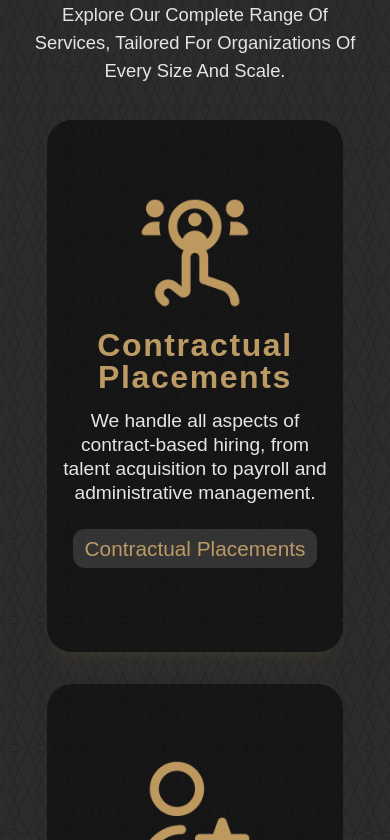
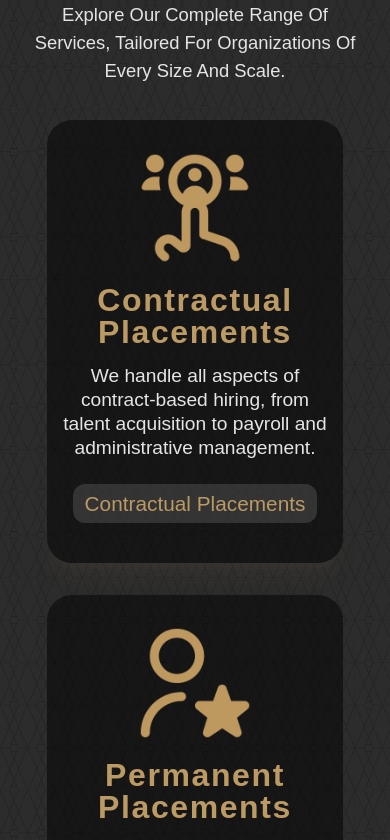
Before and after one commit to AnserShafiq/TalentAvenue, a React (Create React App) app: page / in a window 390 px wide. Shown: the part 6424-7264 px from the top of the page. Built offline with nearby package versions, Linux system fonts and the light colour scheme; a web font is replaced by a local one.

Commit message:
Updated Contact Card Data On Home

```diff
--- a/src/Components/Cards/IndustryFlipCard.jsx
+++ b/src/Components/Cards/IndustryFlipCard.jsx
@@ -11,7 +11,7 @@ const IndustryFlipCard = ({ target }) => {
         alt={`${target.Name} - Pic`}
       />
       <div className="absolute w-full h-full top-0 left-0 flex px-6 pb-10 items-end justify-center text-center leading-tight bg-gradient-to-t from-[#030303af] from-0% to-transparent to-40% rounded-[20px]">
-        <h3 className="text-w-1 text-[1.5rem] font-[600] uppercase tracking-wide">{target.Name}</h3>
+        <h3 className="text-w-1 text-[1.5rem] font-extrabold lg:font-[600] uppercase stroke-cyan-500 tracking-wide">{target.Name}</h3>
       </div>
     </div>
   );
@@ -23,7 +23,7 @@ const IndustryFlipCard = ({ target }) => {
         src={target.Image}
         alt={`${target.Name} - Pic`}
       />
-      <div className="absolute w-full h-full top-0 left-0 flex flex-col px-6 py-8 text-start items-start justify-start bg-black bg-opacity-80 rounded-[20px]">
+      <div className="absolute w-full h-full top-0 left-0 flex flex-col px-6 py-3 lg:py-8 text-start items-start justify-start bg-black bg-opacity-80 rounded-[20px]">
         <h3 className="text-g-1 text-[1.5rem] font-bold tracking-wide uppercase">{target.Name}</h3>
         <p className='text-w-1 text-[1.1rem] lg:text-[1.3rem] font-[300]  leading-tight mb-2'> <b className='font-semibold'>Job Types:</b> {target.JobTypes}</p>
         <p className='text-w-1 text-[1.1rem] lg:text-[1.3rem] font-[300] leading-tight'> <b className='font-semibold'>Focus:</b> {target.Statement}</p>
@@ -33,7 +33,7 @@ const IndustryFlipCard = ({ target }) => {
   );
 
   return (
-    <div className="flex flex-col w-[300px] h-[350px] lg:w-[375px] lg:h-[420px] my-5 lg:my-10 rounded-[20px]">
+    <div className="flex flex-col w-[300px] h-[370px] lg:w-[375px] lg:h-[420px] my-5 lg:my-10 rounded-[20px]">
       <ReactFlipCard
         containerStyle={
           {
--- a/src/Pages/CommonSections/RecruitmentSols.jsx
+++ b/src/Pages/CommonSections/RecruitmentSols.jsx
@@ -16,7 +16,7 @@ const RecruitmentCard = ({type,mobileView, title, targetIcon,desc,link }) => {
                         <img className='w-full h-[100%] rounded-[25px] object-center' src={targetIcon} alt='Recruitment Solutions By Talent Avenue' />
                     </div>
                 ) :(
-                    <div className={`h-[63vh] lg:h-[66vh] 2xl:h-[50vh] my-4 lg:my-0 ${mobileView ? 'flex flex-col': 'hidden lg:flex flex-col'} relative shadow-xl shadow-[#bc9a640f] bg-[#0000007f] justify-center px-4 py-5 lg:py-0 items-center text-center h-[100%] rounded-[25px]`} >
+                    <div className={`h-fit lg:h-[66vh] 2xl:h-[50vh] my-4 lg:my-0 ${mobileView ? 'flex flex-col': 'hidden lg:flex flex-col'} relative shadow-xl shadow-[#bc9a640f] bg-[#0000007f] justify-center px-4 py-8 lg:py-0 items-center text-center h-[100%] rounded-[25px]`} >
                         <img className='w-auto mb-5 h-[7rem] lg:h-[9rem]' src={targetIcon} alt={`${title}'s Icon`}/>
                         <h3 className='text-[2rem] text-g-1 font-bold capitalize tracking-wider leading-none'>{title}</h3>
                         <p className=' text-cardText-d text-w-1 leading-tight font-normal my-4'>{desc}</p>
@@ -70,7 +70,9 @@ const RecruitmentSols = () => {
         {
             type: '',
             mobile: true,
-            title: 'Business Essentials',
+            title: (
+                <>Business Essentials</>
+            ),
             img: RC3,
             desc: 'Leverage our expertise to discover exceptional talent that drives business growth and operational excellence.',
             link: '/',
```
